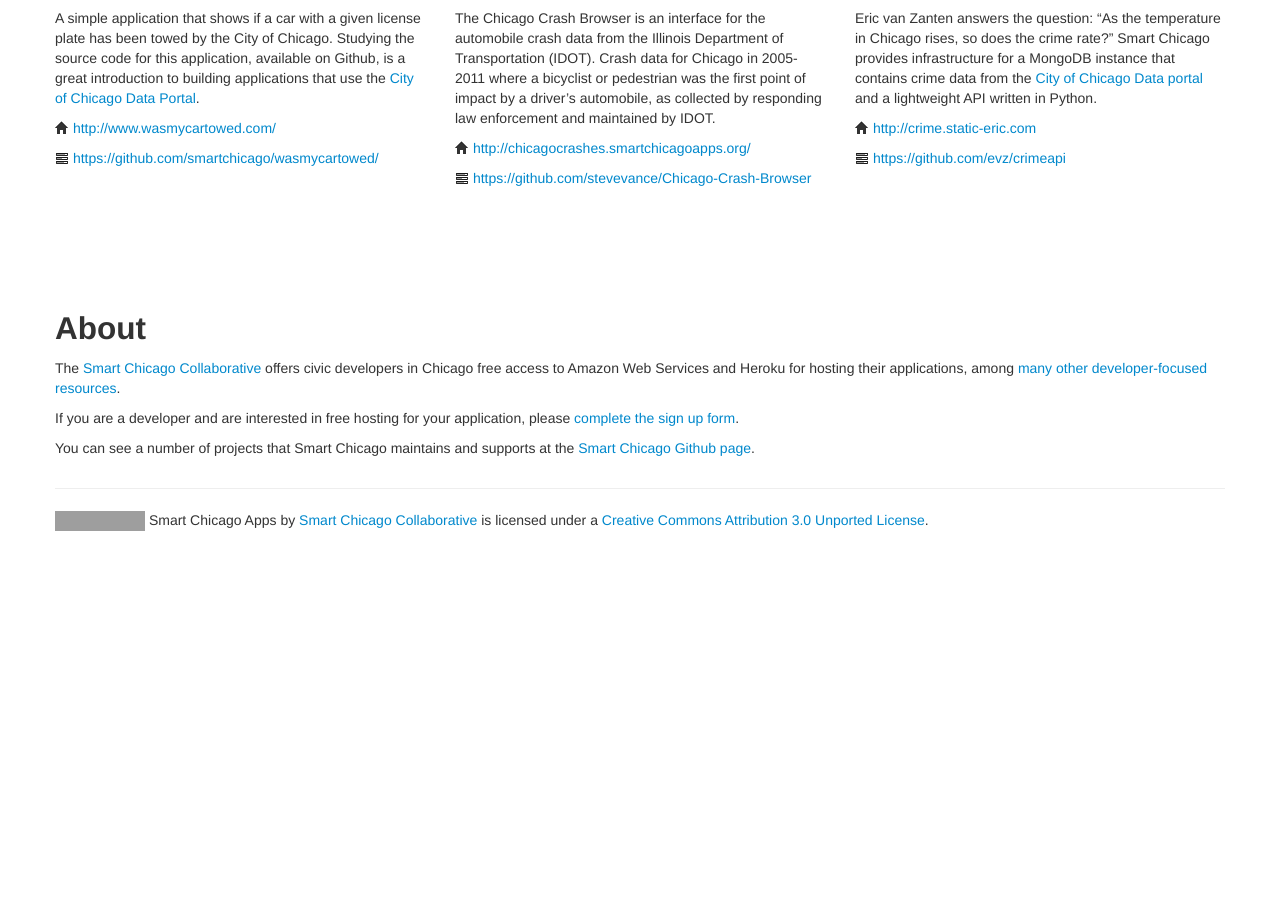
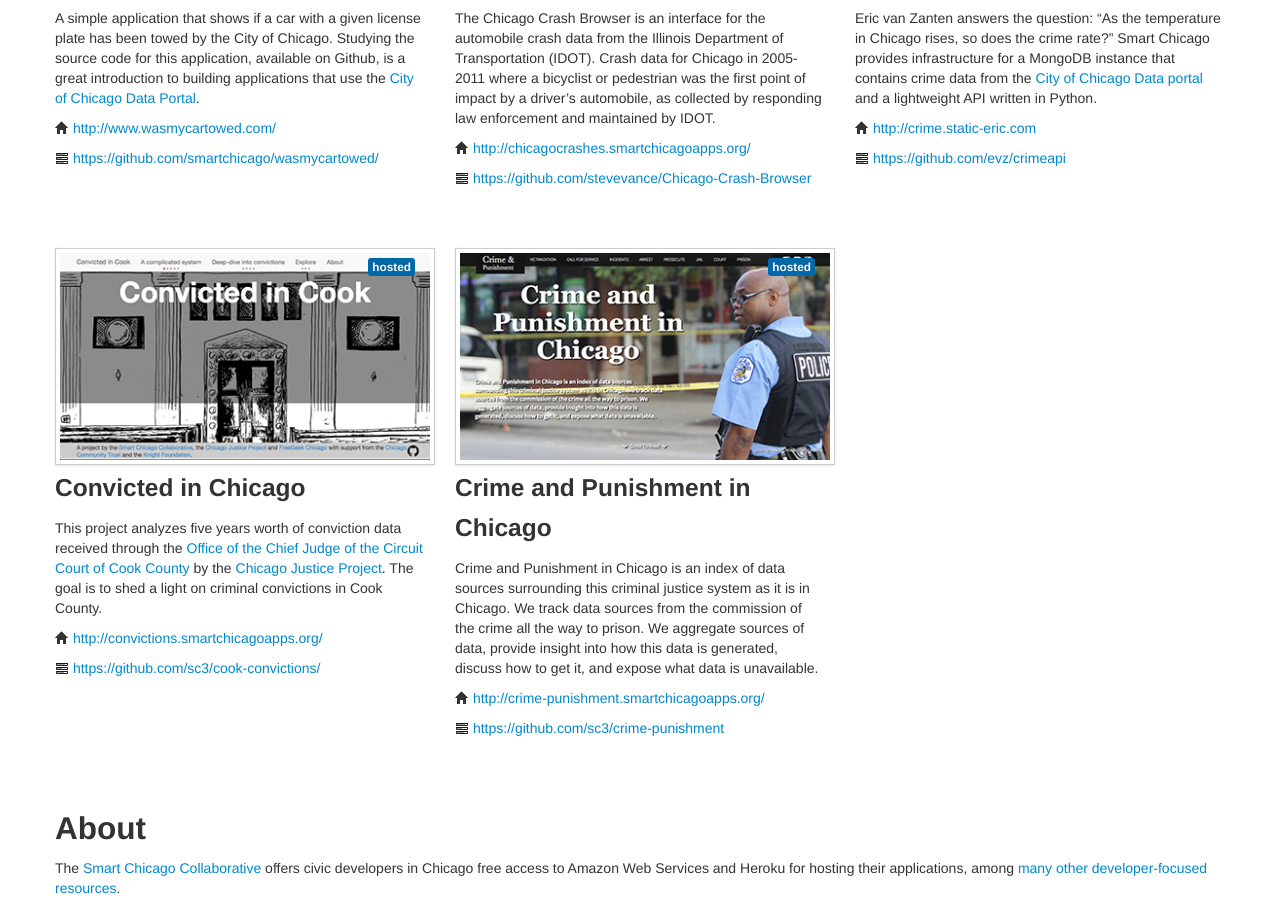
Before and after one commit to smartchicago/www.smartchicagoapps.org, a Jekyll site: the page built from index.html, in a window 1280 px wide and 900 px high, scrolled down 1943 px. Built offline with Jekyll 4.4.1, drawn with Linux system fonts in a browser that asks for light colours; nearby versions of some CDN libraries; Markdown is read by kramdown in place of the engine named in the settings; before the commit the page ends 2524 px from its top, so only the background shows below that; grey boxes are pictures that could not be loaded.

Commit message:
Added Crime and Punishment and Convicted in Chicago.

```diff
--- a/_config.yml
+++ b/_config.yml
@@ -14,7 +14,7 @@
 future:      true
 lsi:         false
 pygments:    false
-markdown:    maruku
+markdown:    kramdown
 permalink:   /:title.html
 
 maruku:
--- /dev/null
+++ b/_posts/2014-10-08-convicted-in-chicago.md
@@ -0,0 +1,9 @@
+---
+title: Convicted in Chicago
+published: true
+github: https://github.com/sc3/cook-convictions/
+website: http://convictions.smartchicagoapps.org/
+thumbnail: convicted-in-chicago.png
+support: hosted
+---
+This project analyzes five years worth of conviction data received through the [Office of the Chief Judge of the Circuit Court of Cook County](http://www.cookcountycourt.org/ABOUTTHECOURT/OfficeoftheChiefJudge.aspx) by the [Chicago Justice Project](http://chicagojustice.org/). The goal is to shed a light on criminal convictions in Cook County.
--- /dev/null
+++ b/_posts/2014-10-08-crime-and-punishment.md
@@ -0,0 +1,9 @@
+---
+title: Crime and Punishment in Chicago
+published: true
+github: https://github.com/sc3/crime-punishment
+website: http://crime-punishment.smartchicagoapps.org/
+thumbnail: crime-and-punishment.png
+support: hosted
+---
+Crime and Punishment in Chicago is an index of data sources surrounding this criminal justice system as it is in Chicago. We track data sources from the commission of the crime all the way to prison. We aggregate sources of data, provide insight into how this data is generated, discuss how to get it, and expose what data is unavailable.
```
Also changed, not shown: assets/img/thumbnails/convicted-in-chicago.png (added), assets/img/thumbnails/crime-and-punishment.png (added).
